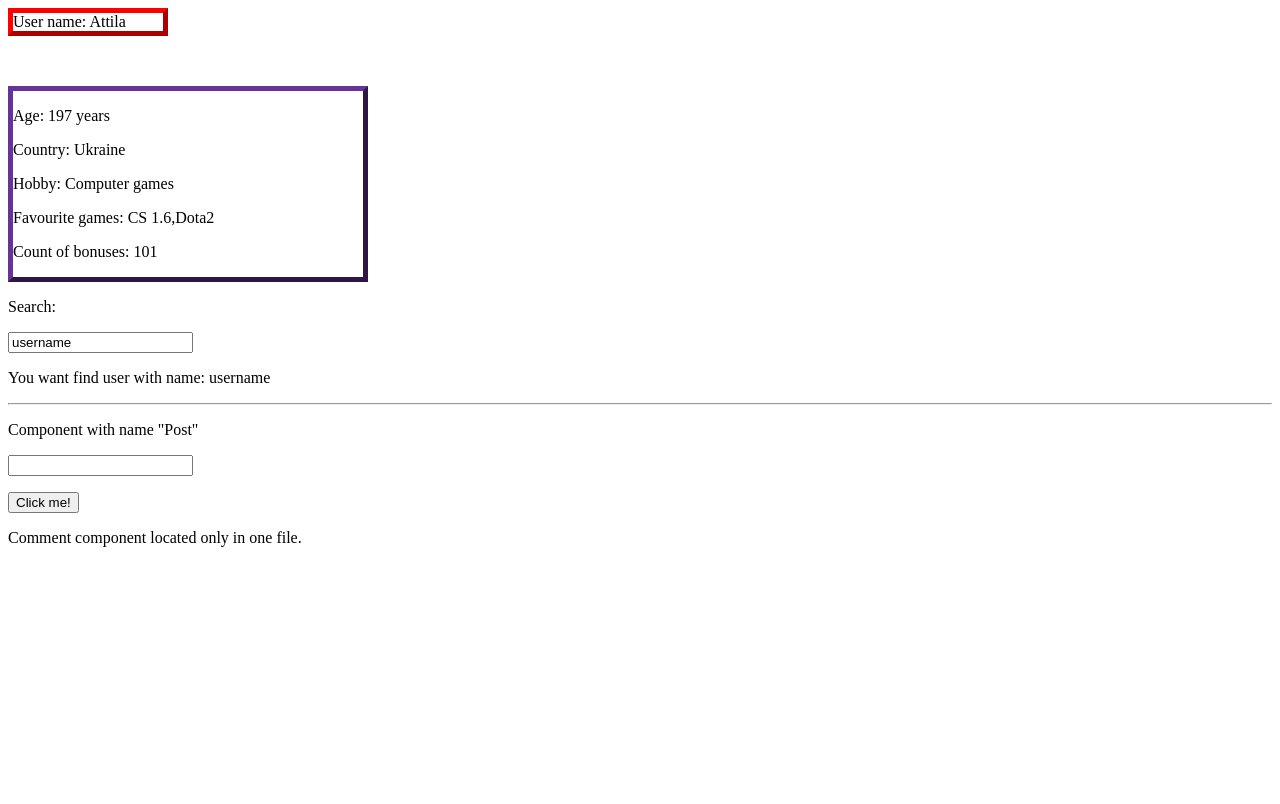
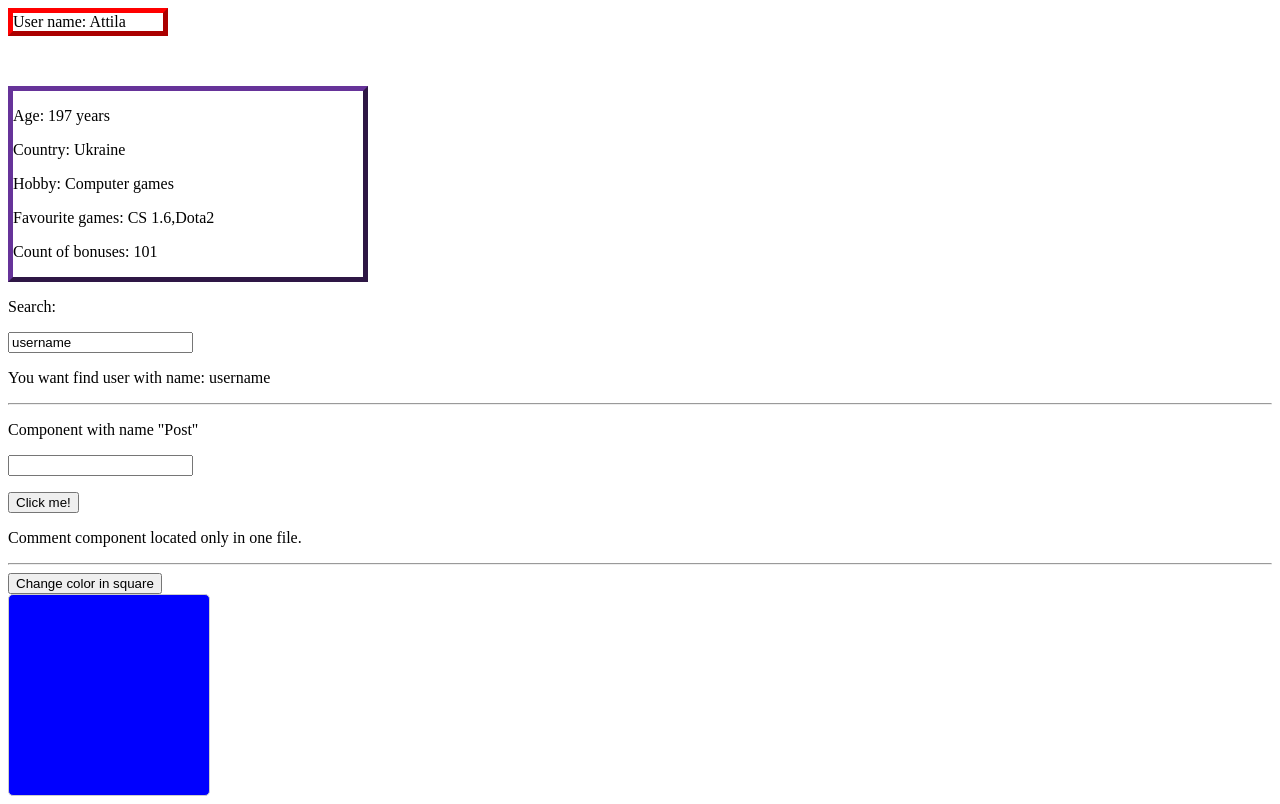
Before and after one commit to ivanskyi/Angular, an Angular app in the folder AngularCourse/Basic/: page / in a window 1280 px wide. Built offline with nearby package versions, Linux system fonts and the light colour scheme.

Commit message:
Added footer component and used [ngStyle] directive

```diff
--- a/AngularCourse/Basic/src/app/app.component.html
+++ b/AngularCourse/Basic/src/app/app.component.html
@@ -1,3 +1,4 @@
 <app-profile></app-profile>
 <app-post></app-post>
 <app-comment></app-comment>
+<app-footer></app-footer>
--- a/AngularCourse/Basic/src/app/app.module.ts
+++ b/AngularCourse/Basic/src/app/app.module.ts
@@ -6,13 +6,15 @@
 import { CommentComponent } from './comment/comment.component';
 import { PostComponent } from './post/post.component';
 import { ProfileComponent } from './profile/profile.component';
+import { FooterComponent } from './footer/footer.component';
 
 @NgModule({
   declarations: [
     AppComponent,
     PostComponent,
     ProfileComponent,
-    CommentComponent
+    CommentComponent,
+    FooterComponent
   ],
   imports: [
     BrowserModule,
--- /dev/null
+++ b/AngularCourse/Basic/src/app/footer/footer.component.html
@@ -0,0 +1,12 @@
+<hr>
+<button (click)="backgroundToggle = !backgroundToggle">Change color in square</button>
+
+<div [ngStyle]="{
+    width: '200px',
+    height: '200px',
+    borderRadius: '5px',
+    border:'1px solid #ccc',
+    background: backgroundToggle ? 'red' : 'blue'
+}">
+
+</div>
--- /dev/null
+++ b/AngularCourse/Basic/src/app/footer/footer.component.ts
@@ -0,0 +1,10 @@
+import { Component, OnInit } from '@angular/core';
+
+@Component({
+  selector: 'app-footer',
+  templateUrl: './footer.component.html',
+  styleUrls: ['./footer.component.scss']
+})
+export class FooterComponent {
+  backgroundToggle = false;
+}
```
Also changed, not shown: AngularCourse/Basic/src/app/footer/footer.component.scss (added).
